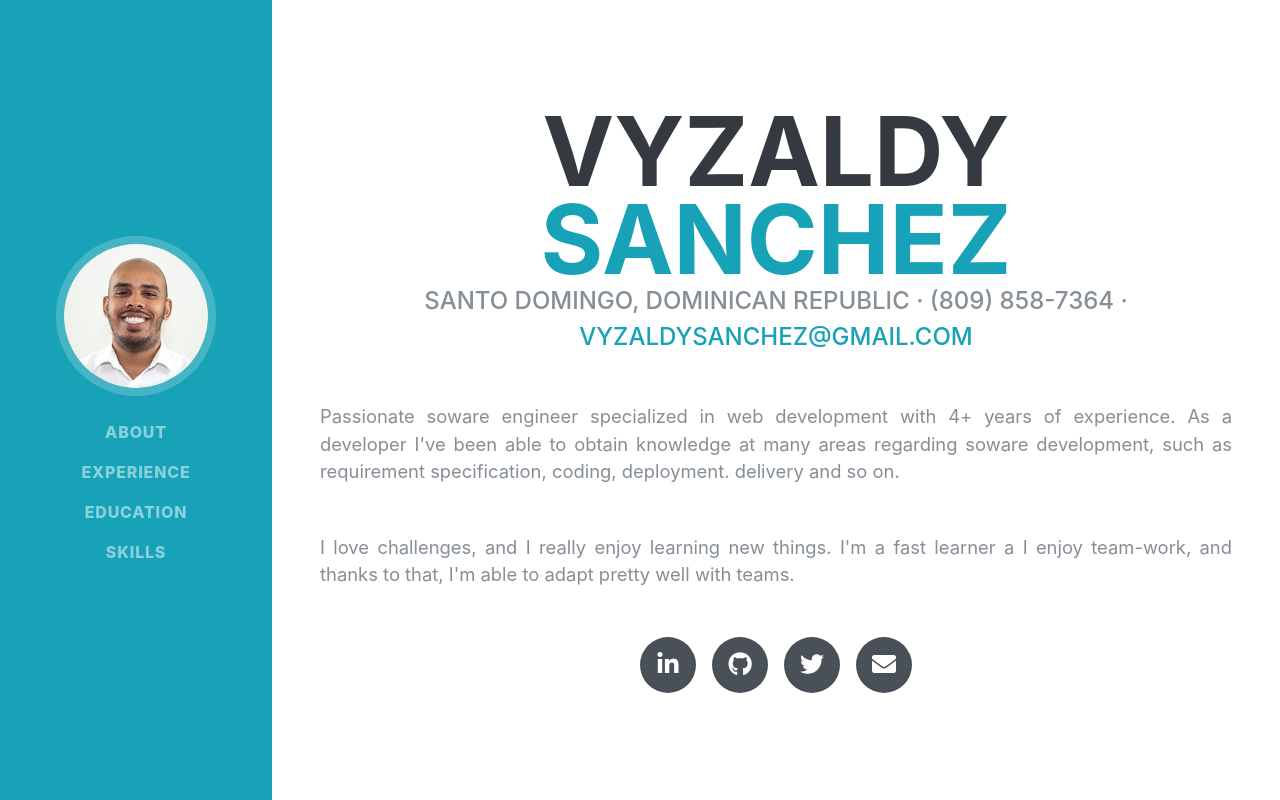
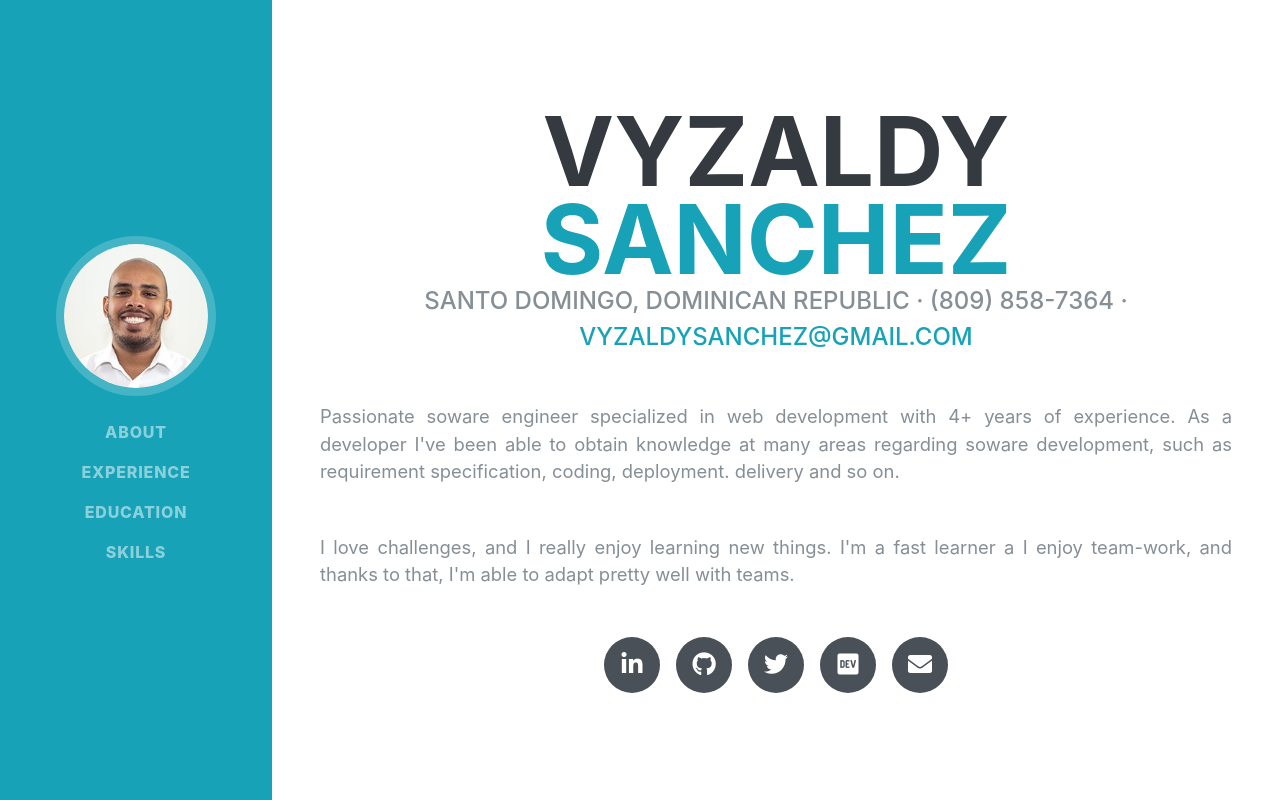
Before and after one commit to vyzaldysanchez/vyzaldysanchez.github.io, a Vue app: page / in a window 1280 px wide. Shown: the top 800 px of the page. Built offline with nearby package versions, Linux system fonts and the light colour scheme; a web font is replaced by a local one.

Commit message:
Adds more info

```diff
--- a/index.html
+++ b/index.html
@@ -9,8 +9,7 @@
 
   <title>Vyzaldy Sanchez - Software Engineer</title>
 
-  <link rel="shortcut icon" href="http://www.iconarchive.com/download/i99441/webalys/kameleon.pics/Coding-Html.ico"
-    crossorigin="anonymous" />
+  <link rel="shortcut icon" href="https://etopian.com/wp-content/uploads/Coding-Html-circle-300x300.png" crossorigin="anonymous" />
 
   <!-- Bootstrap core CSS -->
   <link href="https://stackpath.bootstrapcdn.com/bootstrap/4.3.1/css/bootstrap.min.css" integrity="sha384-ggOyR0iXCbMQv3Xipma34MD+dH/1fQ784/j6cY/iJTQUOhcWr7x9JvoRxT2MZw1T"
--- a/src/components/Presentation.vue
+++ b/src/components/Presentation.vue
@@ -31,6 +31,9 @@
         <a href="https://twitter.com/Vyzaldy_andres">
           <i class="fab fa-twitter"></i>
         </a>
+        <a href="https://dev.to/vyzaldysanchez">
+          <i class="fab fa-dev"></i>
+        </a>
         <a href="mailto:vyzaldysanchez@gmail.com">
           <i class="fab fa fa-envelope"></i>
         </a>
```
